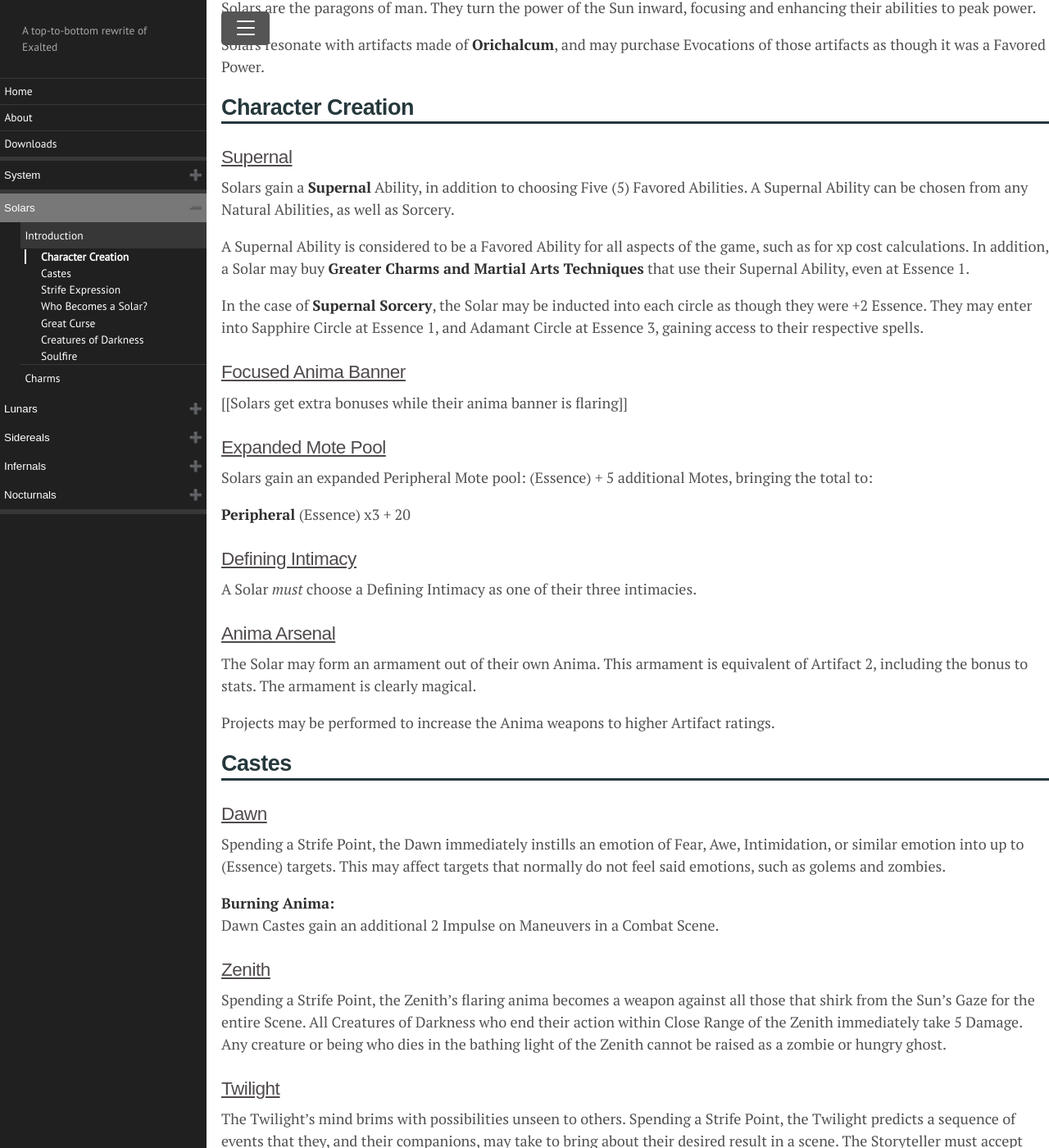
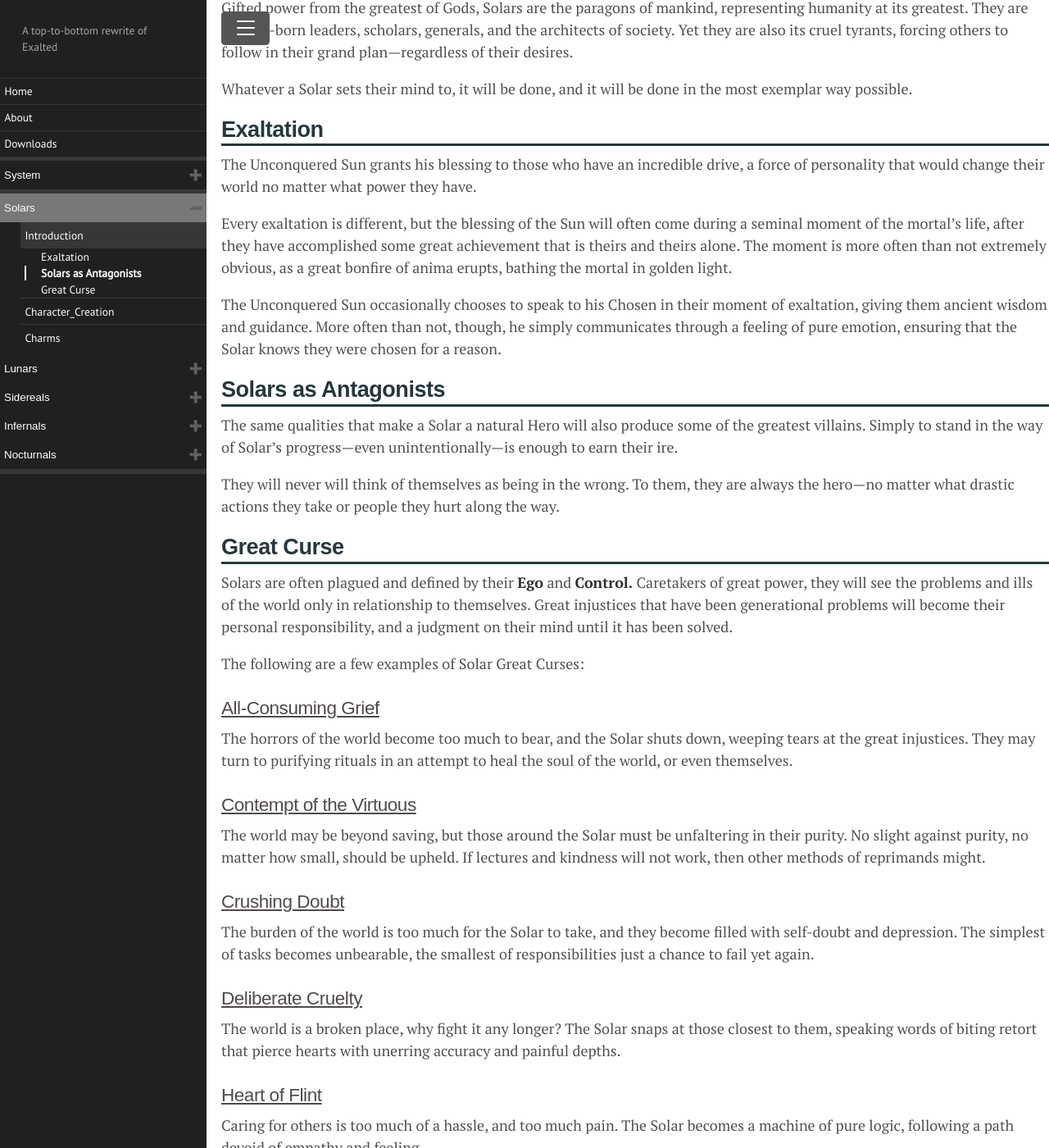
Before and after one commit to Dragonmystic707/exalted-reincarnated, a Jekyll site: the page built from docs/Solars/Introduction.md, in a window 1280 px wide and 1400 px high, scrolled down 248 px. Shown: the whole window at 82% size. Built offline with Jekyll 4.4.1, drawn with Linux system fonts in a browser that asks for light colours; some of the changed text lies outside the part shown.

Commit message:
Redid Solars intro

```diff
--- a/docs/Solars/Introduction.md
+++ b/docs/Solars/Introduction.md
@@ -4,161 +4,90 @@ base_url: Solars
 title: Introduction
 group_order: 3
 order: 1
-next_url: Charms
-next_title: Charms
+next_url: Character_Creation
+next_title: Character_Creation
 ---
 
-Introduction
-============
+Heroes of Mankind
+=================
 
-Solars are the paragons of man. They turn the power of the Sun inward,
-focusing and enhancing their abilities to peak power.
+Gifted power from the greatest of Gods, Solars are the paragons of
+mankind, representing humanity at its greatest. They are natural-born
+leaders, scholars, generals, and the architects of society. Yet they are
+also its cruel tyrants, forcing others to follow in their grand
+plan—regardless of their desires.
 
-Solars resonate with artifacts made of **Orichalcum**, and may purchase
-Evocations of those artifacts as though it was a Favored Power.
+Whatever a Solar sets their mind to, it will be done, and it will be
+done in the most exemplar way possible.
 
-Character Creation
-------------------
-
-### Supernal
-
-Solars gain a **Supernal** Ability, in addition to choosing Five (5)
-Favored Abilities. A Supernal Ability can be chosen from any Natural
-Abilities, as well as Sorcery.
-
-A Supernal Ability is considered to be a Favored Ability for all aspects
-of the game, such as for xp cost calculations. In addition, a Solar may
-buy **Greater Charms and Martial Arts Techniques** that use their
-Supernal Ability, even at Essence 1.
-
-In the case of **Supernal Sorcery**, the Solar may be inducted into each
-circle as though they were +2 Essence. They may enter into Sapphire
-Circle at Essence 1, and Adamant Circle at Essence 3, gaining access to
-their respective spells.
-
-### Focused Anima Banner
-
-\[\[Solars get extra bonuses while their anima banner is flaring\]\]
-
-### Expanded Mote Pool
-
-Solars gain an expanded Peripheral Mote pool: (Essence) + 5 additional
-Motes, bringing the total to:
-
-**Peripheral** (Essence) x3 + 20
-
-### Defining Intimacy
-
-A Solar *must* choose a Defining Intimacy as one of their three
-intimacies.
-
-### Anima Arsenal
-
-The Solar may form an armament out of their own Anima. This armament is
-equivalent of Artifact 2, including the bonus to stats. The armament is
-clearly magical.
-
-Projects may be performed to increase the Anima weapons to higher
-Artifact ratings.
-
-Castes
-------
-
-### Dawn
-
-Spending a Strife Point, the Dawn immediately instills an emotion of
-Fear, Awe, Intimidation, or similar emotion into up to (Essence)
-targets. This may affect targets that normally do not feel said
-emotions, such as golems and zombies.
-
-**Burning Anima:**
-Dawn Castes gain an additional 2 Impulse on Maneuvers in a Combat Scene.
-
-### Zenith
-
-Spending a Strife Point, the Zenith’s flaring anima becomes a weapon
-against all those that shirk from the Sun’s Gaze for the entire Scene.
-All Creatures of Darkness who end their action within Close Range of the
-Zenith immediately take 5 Damage. Any creature or being who dies in the
-bathing light of the Zenith cannot be raised as a zombie or hungry
-ghost.
-
-### Twilight
-
-The Twilight’s mind brims with possibilities unseen to others. Spending
-a Strife Point, the Twilight predicts a sequence of events that they,
-and their companions, may take to bring about their desired result in a
-scene. The Storyteller must accept this prediction as fact when crafting
-the scene.
-
-### Night
-
-The Night caste excels at secrecy and subtlety. By Spending a Strife
-Point the Night may choose at any time during the Scene to conceal or
-reveal their Anima Banner, up to Burning Level.
-
-**Burning Anima:**
-At Bonfire Level, they may instead curl their Anima inwards to obscure
-all discerning characteristics—the existence of an Exalt is undeniable,
-but no possible form of perception can reveal their identity.
-
-### Eclipse
-
-The Eclipse is the ultimate diplomat, and can bring even hardened
-enemies to the table. Once per Story and by spending a Strife Point, the
-Eclipse caste may force an armistice between two (or more) parties. For
-the next scene, all involved are forced to meet peacefully, and cannot
-attack each other during discussions.
-
-In addition, an Eclipse may spend a Strife Point and sanctify an Oath
-willingly made by Non-Player Characters. The NPC will not be able to
-break said oath.
-
-Strife Expression
------------------
-
-### Solar Excellency
-
-The Solar chooses a Favored or Supernal Ability and then **doubles**
-their permanent value for the remainder of the Scene. This effect also
-carries over into any derived **Static Values.**
-
-Who Becomes a Solar?
---------------------
+Exaltation
+----------
 
 The Unconquered Sun grants his blessing to those who have an incredible
-drive, a force of personality that would change their world, regardless
-of the Sun’s power. Often they already have.
+drive, a force of personality that would change their world no matter
+what power they have.
 
-The Sun does not judge the “righteousness” of the prospect’s drive or
-personality, simply that they will use it. His blessing shines equally
-on Just Rulers as it does Tyrants.
+Every exaltation is different, but the blessing of the Sun will often
+come during a seminal moment of the mortal’s life, after they have
+accomplished some great achievement that is theirs and theirs alone. The
+moment is more often than not extremely obvious, as a great bonfire of
+anima erupts, bathing the mortal in golden light.
 
-Great Curse
+The Unconquered Sun occasionally chooses to speak to his Chosen in their
+moment of exaltation, giving them ancient wisdom and guidance. More
+often than not, though, he simply communicates through a feeling of pure
+emotion, ensuring that the Solar knows they were chosen for a reason.
+
+Solars as Antagonists
+---------------------
+
+The same qualities that make a Solar a natural Hero will also produce
+some of the greatest villains. Simply to stand in the way of Solar’s
+progress—even unintentionally—is enough to earn their ire.
+
+They will never will think of themselves as being in the wrong. To them,
+they are always the hero—no matter what drastic actions they take or
+people they hurt along the way.
+
+ Great Curse
 -----------
 
-Solars are often plagued and defined by their **Ego.** Caretakers of
-great power, they will see the problems and ills of the world only in
-relationship to themselves.
+Solars are often plagued and defined by their **Ego** and **Control.**
+Caretakers of great power, they will see the problems and ills of the
+world only in relationship to themselves. Great injustices that have
+been generational problems will become their personal responsibility,
+and a judgment on their mind until it has been solved.
 
-Creatures of Darkness
----------------------
+The following are a few examples of Solar Great Curses:
 
-Solars have powers that are harmful to *Creatures of Darkness*. These
-are any Spirits, demons, or other supernatural creatures whose bodies
-and nature recoil at the sight of the sun. It is not some sort of
-judgment of how good and moral the creature is, rather just a statement
-of what powers sustain them.
+### All-Consuming Grief
 
-Creatures of Darkness are any denizens of the **Underworld**, such as
-ghosts, specters, and zombies. The Exaltations **Abyssals** and
-**Liminals** also fall under this category.
+The horrors of the world become too much to bear, and the Solar shuts
+down, weeping tears at the great injustices. They may turn to purifying
+rituals in an attempt to heal the soul of the world, or even themselves.
 
-Demons that descend from the shadowy **Ebon Dragon** are also considered
-to be Creatures of Darkness.
+### Contempt of the Virtuous
 
-Soulfire
---------
+The world may be beyond saving, but those around the Solar must be
+unfaltering in their purity. No slight against purity, no matter how
+small, should be upheld. If lectures and kindness will not work, then
+other methods of reprimands might.
 
-\[\[Describe SoulFire/Sunfire here, and how it damages Creatures of
-Darkness and why. Also decide if it’s called Soulfire or Sunfire\]\]
+### Crushing Doubt
+
+The burden of the world is too much for the Solar to take, and they
+become filled with self-doubt and depression. The simplest of tasks
+becomes unbearable, the smallest of responsibilities just a chance to
+fail yet again.
+
+### Deliberate Cruelty
+
+The world is a broken place, why fight it any longer? The Solar snaps at
+those closest to them, speaking words of biting retort that pierce
+hearts with unerring accuracy and painful depths.
+
+### Heart of Flint
+
+Caring for others is too much of a hassle, and too much pain. The Solar
+becomes a machine of pure logic, following a path devoid of empathy and
+feeling.
```
Also changed, not shown: docs/Solars/Character_Creation.md (added, +11 -0 lines), docs/Solars/Charms.md (+3 -3 lines), docs/System/Martial_Arts.md (+3 -2 lines), 14 other files.
